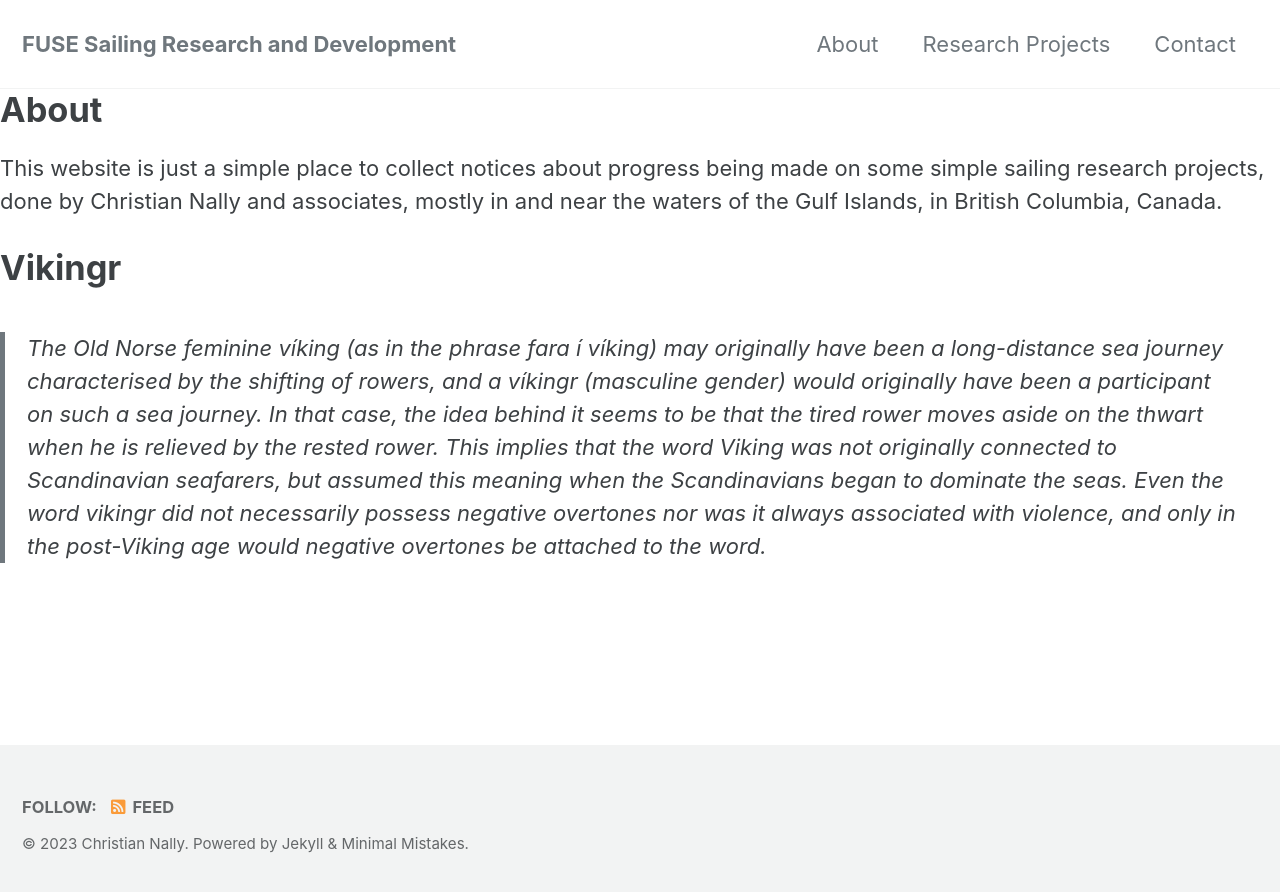
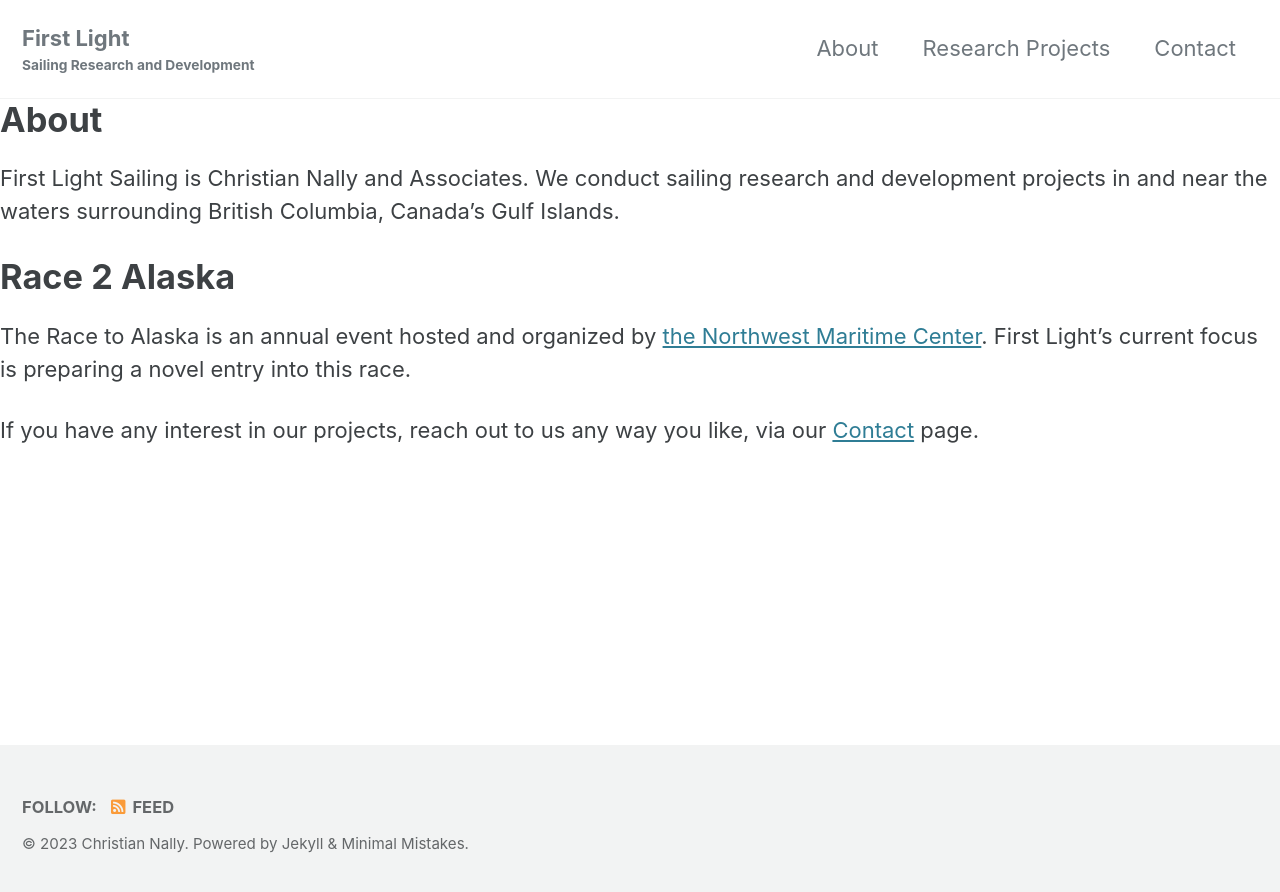
Before and after one commit to motiveNation/motiveNation.github.io, a Jekyll site: the page built from _pages/About.md, in a window 1280 px wide. Shown: the top 892 px of the page. Built offline with Jekyll 4.4.1, drawn with Linux system fonts in a browser that asks for light colours; cached includes are drawn as plain includes; our own code applies the rules of GitHub Pages for plain Markdown files.

Commit message:
Minor tweaks including Team Name

```diff
--- a/_config.yml
+++ b/_config.yml
@@ -16,9 +16,9 @@ minimal_mistakes_skin    : "default" # "air", "aqua", "contrast", "dark", "dirt"
 
 # Site Settings
 locale                   : "en-US"
-title                    : "FUSE Sailing Research and Development"
+title                    : "First Light"
 title_separator          : "-"
-subtitle                 : # site tagline that appears below site title in masthead
+subtitle                 : "Sailing Research and Development" # site tagline that appears below site title in masthead
 name                     : "Christian Nally"
 description              : "R&D on Fast, Efficient, Robust, Fossil Fuel Free Watercraft"
 url                      : "https://motiveNation.github.io" # the base hostname & protocol for your site e.g. "https://mmistakes.github.io"
--- a/_pages/About.md
+++ b/_pages/About.md
@@ -4,8 +4,10 @@ permalink: /about/
 ---
 # About
 
-This website is just a simple place to collect notices about progress being made on some simple sailing research projects, done by Christian Nally and associates, mostly in and near the waters of the Gulf Islands, in British Columbia, Canada.
+First Light Sailing is Christian Nally and Associates. We conduct sailing research and development projects in and near the waters surrounding British Columbia, Canada's Gulf Islands.
 
-# Vikingr
+# Race 2 Alaska
 
-> The Old Norse feminine víking (as in the phrase fara í víking) may originally have been a long-distance sea journey characterised by the shifting of rowers, and a víkingr (masculine gender) would originally have been a participant on such a sea journey. In that case, the idea behind it seems to be that the tired rower moves aside on the thwart when he is relieved by the rested rower. This implies that the word Viking was not originally connected to Scandinavian seafarers, but assumed this meaning when the Scandinavians began to dominate the seas. Even the word vikingr did not necessarily possess negative overtones nor was it always associated with violence, and only in the post-Viking age would negative overtones be attached to the word.
+The Race to Alaska is an annual event hosted and organized by [the Northwest Maritime Center](https://nwmaritime.org/). First Light's current focus is preparing a novel entry into this race.
+
+If you have any interest in our projects, reach out to us any way you like, via our [Contact](/contact) page.
```
